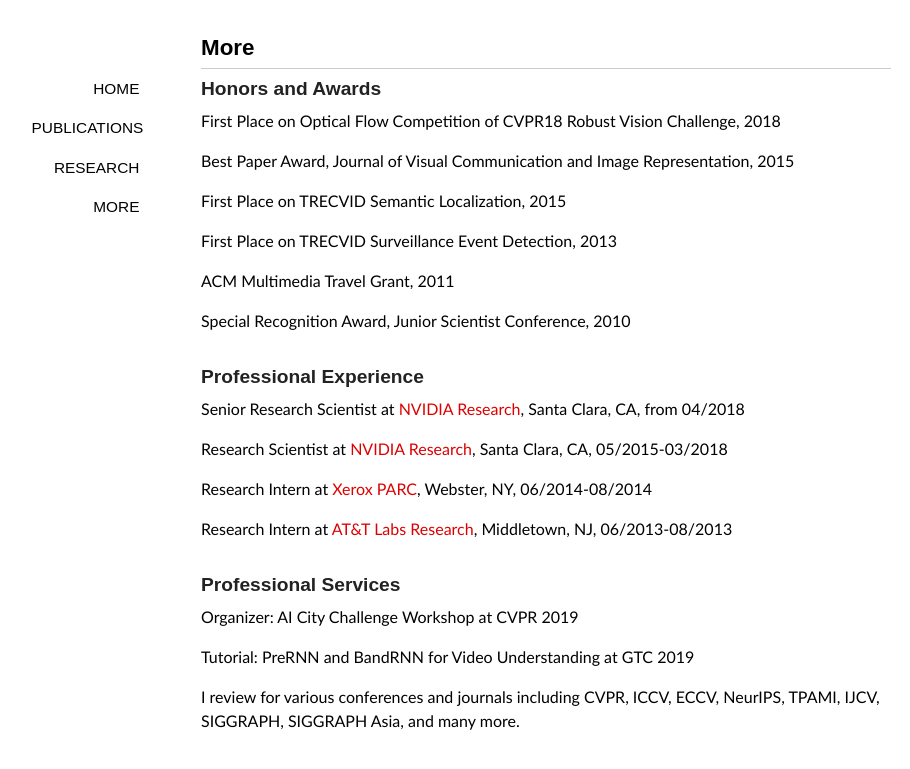
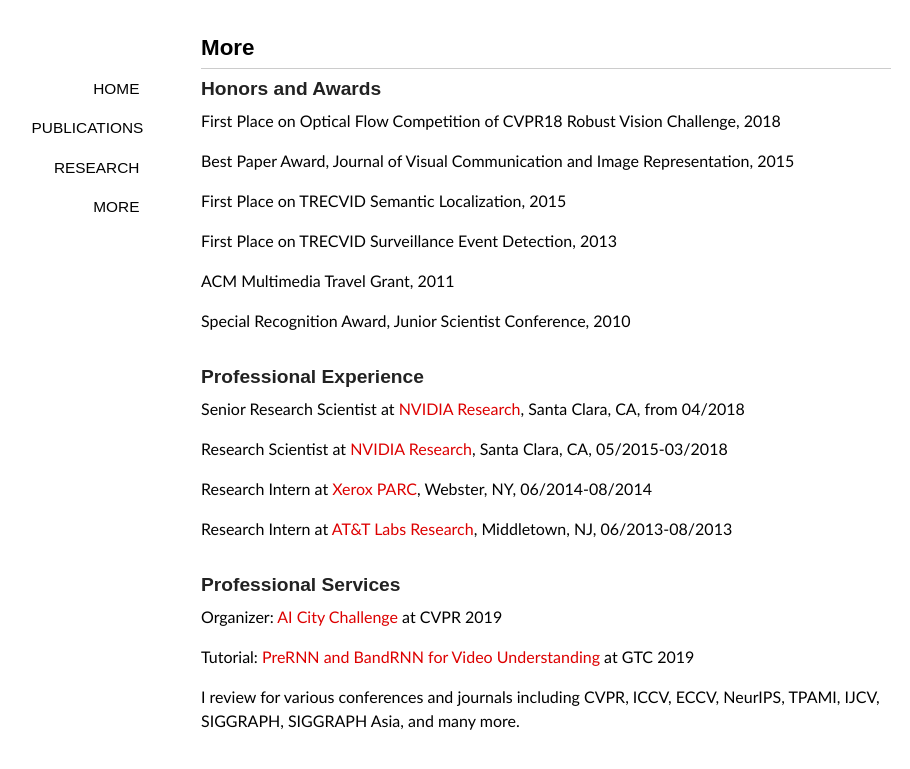
Before and after one commit to xiaodongyang/xiaodongyang.github.io, a Jekyll site: the page built from more/index.md, in a window 1280 px wide. Shown: the top 769 px of the page, without its empty margins (94-1004 px from the left). Built offline with Jekyll 4.4.1, drawn with Linux system fonts in a browser that asks for light colours; some web fonts are replaced.

Commit message:
Update index.md

```diff
--- a/more/index.md
+++ b/more/index.md
@@ -32,8 +32,8 @@ Research Intern at [AT&T Labs Research](http://www.research.att.com), Middletown
 
 ### Professional Services
 
-Organizer: AI City Challenge Workshop at CVPR 2019
+Organizer: [AI City Challenge](https://www.aicitychallenge.org) at CVPR 2019
 
-Tutorial: PreRNN and BandRNN for Video Understanding at GTC 2019
+Tutorial: [PreRNN and BandRNN for Video Understanding]() at GTC 2019
 
 I review for various conferences and journals including CVPR, ICCV, ECCV, NeurIPS, TPAMI, IJCV, SIGGRAPH, SIGGRAPH Asia, and many more.
```
